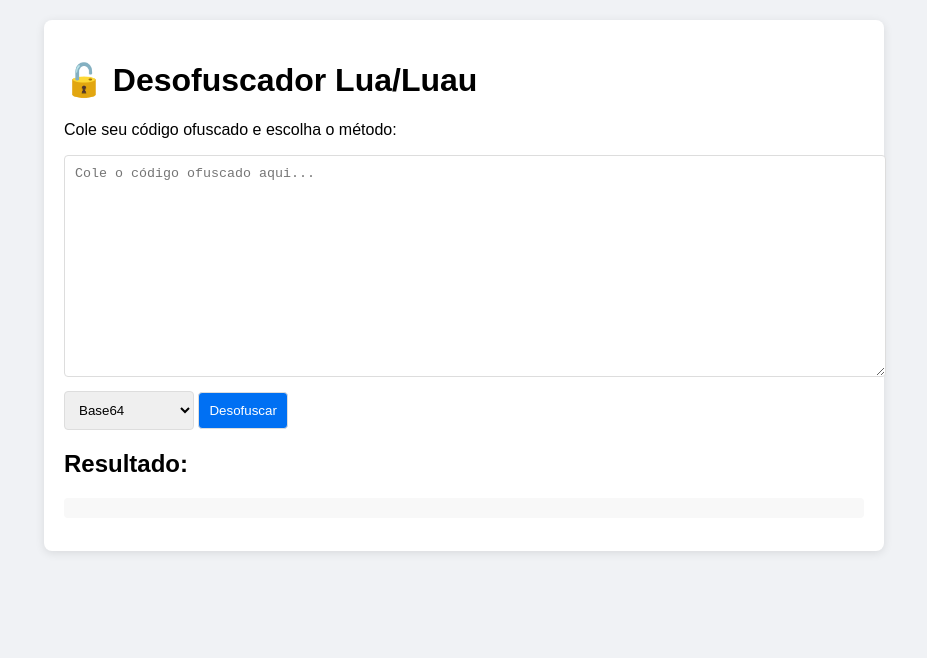
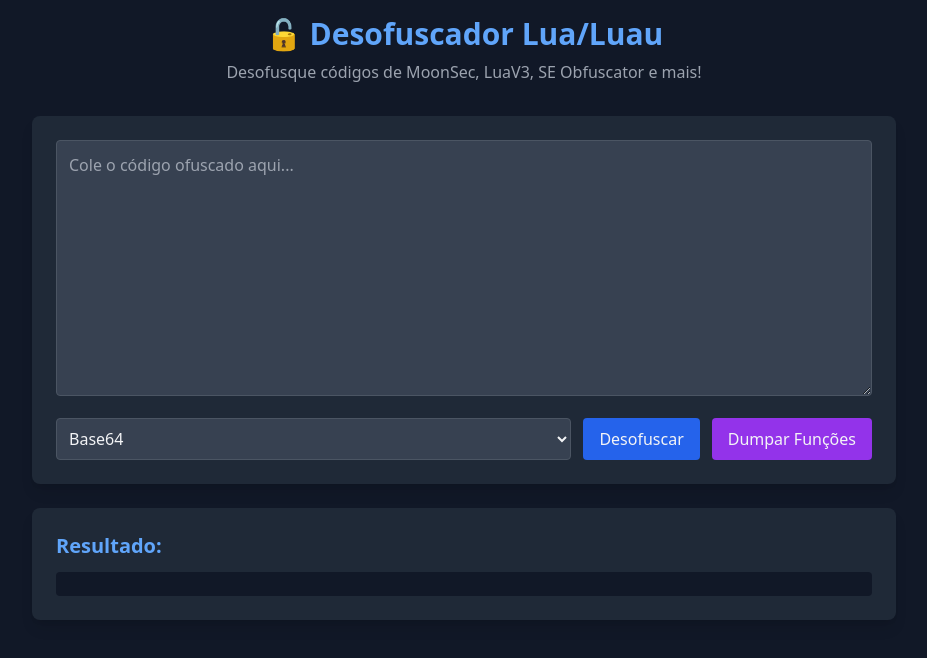
Before and after one commit to lolopz33/Desofuscador, a plain HTML site: page public/index.html in a window 1280 px wide. Shown: the whole page, without its empty margins (176-1103 px from the left). Drawn offline with nearby package versions, Linux system fonts and the light colour scheme.

Commit message:
Update index.html

```diff
--- a/public/index.html
+++ b/public/index.html
@@ -3,52 +3,38 @@
 <head>
     <meta charset="UTF-8">
     <meta name="viewport" content="width=device-width, initial-scale=1.0">
-    <title>Desofuscador Lua/Luau</title>
-    <link rel="stylesheet" href="style.css">
+    <title>🔓 Desofuscador Lua/Luau Avançado</title>
+    <script src="https://cdn.tailwindcss.com"></script>
 </head>
-<body>
-    <div class="container">
-        <h1>🔓 Desofuscador Lua/Luau</h1>
-        <p>Cole seu código ofuscado e escolha o método:</p>
+<body class="bg-gray-900 text-gray-100 min-h-screen">
+    <div class="container mx-auto p-4 max-w-4xl">
+        <header class="mb-8 text-center">
+            <h1 class="text-3xl font-bold text-blue-400 mb-2">🔓 Desofuscador Lua/Luau</h1>
+            <p class="text-gray-400">Desofusque códigos de MoonSec, LuaV3, SE Obfuscator e mais!</p>
+        </header>
 
-        <textarea id="codigo" placeholder="Cole o código ofuscado aqui..."></textarea>
+        <div class="bg-gray-800 p-6 rounded-lg shadow-lg mb-6">
+            <textarea id="codigo" class="w-full h-64 p-3 bg-gray-700 rounded border border-gray-600 focus:border-blue-500 focus:outline-none" placeholder="Cole o código ofuscado aqui..."></textarea>
 
-        <select id="metodo">
-            <option value="base64">Base64</option>
-            <option value="moonsec">MoonSec</option>
-            <option value="luaobf">LuaObfuscator</option>
-        </select>
+            <div class="flex flex-wrap gap-3 mt-4">
+                <select id="metodo" class="flex-1 p-2 bg-gray-700 rounded border border-gray-600">
+                    <option value="base64">Base64</option>
+                    <option value="moonsec">MoonSec</option>
+                    <option value="luaobf">LuaObfuscator</option>
+                    <option value="luav3">LuaV3</option>
+                    <option value="seobf">SE Obfuscator</option>
+                </select>
+                <button onclick="desofuscar()" class="bg-blue-600 hover:bg-blue-700 px-4 py-2 rounded font-medium">Desofuscar</button>
+                <button onclick="dumpar()" class="bg-purple-600 hover:bg-purple-700 px-4 py-2 rounded font-medium">Dumpar Funções</button>
+            </div>
+        </div>
 
-        <button onclick="desofuscar()">Desofuscar</button>
-
-        <h2>Resultado:</h2>
-        <pre id="resultado"></pre>
+        <div class="bg-gray-800 p-6 rounded-lg shadow-lg">
+            <h2 class="text-xl font-semibold mb-3 text-blue-400">Resultado:</h2>
+            <pre id="resultado" class="bg-gray-900 p-3 rounded overflow-x-auto text-sm"></pre>
+        </div>
     </div>
 
-    <script>
-        async function desofuscar() {
-            const codigo = document.getElementById("codigo").value;
-            const metodo = document.getElementById("metodo").value;
-
-            if (!codigo) {
-                alert("Cole um código primeiro!");
-                return;
-            }
-
-            const resposta = await fetch("/api/desofuscar", {
-                method: "POST",
-                headers: { "Content-Type": "application/json" },
-                body: JSON.stringify({ codigo, metodo }),
-            });
-
-            const { resultado, erro } = await resposta.json();
-
-            if (erro) {
-                document.getElementById("resultado").textContent = `Erro: ${erro}`;
-            } else {
-                document.getElementById("resultado").textContent = resultado;
-            }
-        }
-    </script>
+    <script src="script.js"></script>
 </body>
 </html>
```
